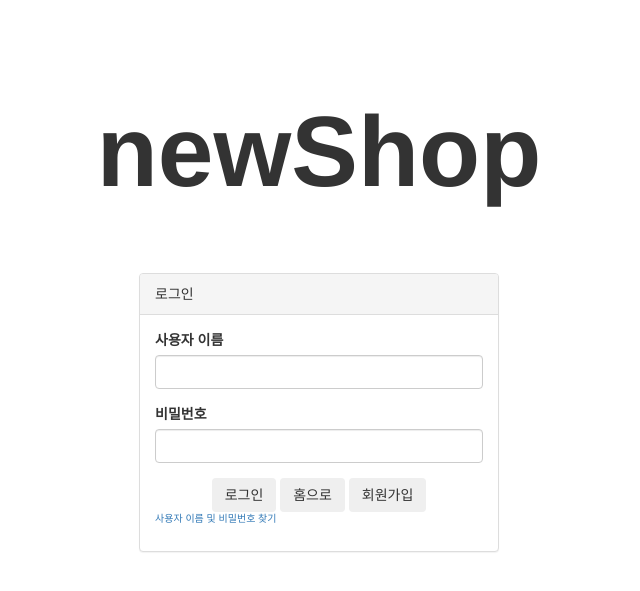
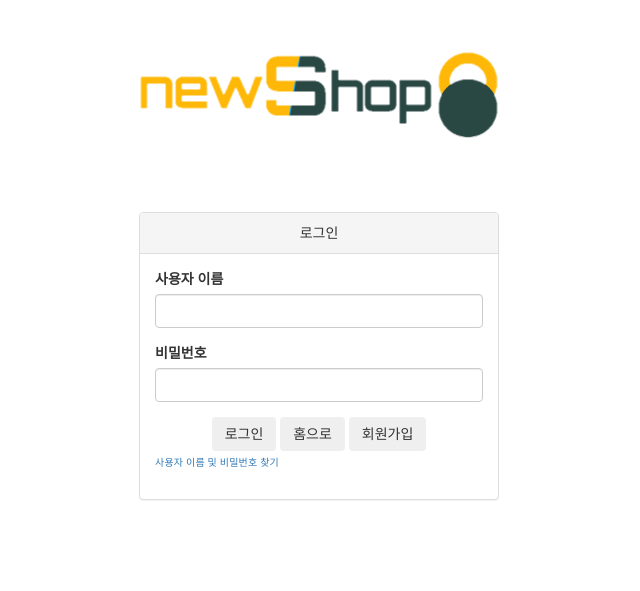
Before and after one commit to skkuse/2020spring_41class_team3, a Django app: page /login/ in a window 1280 px wide. Shown: the top 591 px of the page, without its empty margins (321-961 px from the left). Run offline with Django 3.2, Linux system fonts and the light colour scheme; some libraries are stand-ins or nearby versions; some web fonts are replaced.

Commit message:
signin page, no crash with commit #65

```diff
--- /dev/null
+++ b/src/NewShop/Auth/static/css/style_auth.css
@@ -0,0 +1,80 @@
+
+/* main font for menu. */
+@import url(http://fonts.googleapis.com/css?family=Raleway:100,300,400,500,700,900);
+/* font for headings, text, tags */
+@import url(http://fonts.googleapis.com/css?family=Open+Sans:300,400,500,600,700,800);
+@import url(//fonts.googleapis.com/earlyaccess/jejugothic.css);
+
+div {
+    margin: 0px;
+    font-family: "Open Sans", Sans-serif;
+    font-family: 'Jeju Gothic', sans-serif;
+}
+
+h1,
+h2,
+h3,
+h4,
+h5,
+h6 {
+    font-weight: 300;
+    letter-spacing: 0.4px;
+    font-family: "Raleway", Sans-serif;
+    color: #232323;
+}
+
+p {
+    font-family: 'Open Sans', Sans-serif;
+    font-size: 15px;
+    font-weight: 300;
+    line-height: 23px;
+    letter-spacing: 0.2px;
+    color: #444444;
+    text-align: center;
+}
+
+.registration {
+    width: 360px;
+    margin: 0 auto;
+}
+label {
+    width: 50%;
+    text-align: left;
+}
+.control-label {
+    font-size:1rem;
+    width: 100%;
+}
+#btn_group{
+    width:100%;
+    text-align: center;
+}
+
+#btn_group button:hover{
+    text-align: center;
+    color:white;
+    background-color:black;
+}
+.panel.panel-default.registration{
+    position: relative;
+    top:50px;
+}
+#head{
+    position: relative;
+    top:80px;
+    font-size:10rem;
+    font-weight:700;
+    text-align:center;
+}
+#etc{
+    text-align:left;
+    font-size:1rem;
+}
+.logo{
+    margin-top:1%;
+    display : block ;
+    text-align:center;
+}
+.panel-heading{
+    text-align:center;
+}
--- a/src/NewShop/Auth/templates/Auth/signin.html
+++ b/src/NewShop/Auth/templates/Auth/signin.html
@@ -1,60 +1,14 @@
-{% load static %}
-
+{%load static%}
 <!DOCTYPE html>
-<!--여기부터-->
-    <link rel="stylesheet" href="https://maxcdn.bootstrapcdn.com/bootstrap/3.3.2/css/bootstrap.min.css">
-    <style>
-        .registration {
-            width: 360px;
-            margin: 0 auto;
-        }
-        p {
-            text-align: center;
-            font-size: 1rem;
-        }
-        label {
-            width: 50%;
-            text-align: left;
-        }
-        .control-label {
-            font-size:1rem;
-            width: 100%;
-        }
-        #btn_group{
-            width:100%;
-            text-align: center;
-        }
-
-        #btn_group button:hover{
-            text-align: center;
-            color:white;
-            background-color:black;
-        }
-        .panel.panel-default.registration{
-            position: relative;
-            top:130px;
-        }
-        #head{
-            position: relative;
-            top:80px;
-            font-size:10rem;
-            font-weight:700;
-            text-align:center;
-        }
-        #etc{
-            text-align:left;
-            font-size:1rem;
-        }
-    </style>
-    <!--여기까지 스타일-->
 <html>
 <head>
-
     <meta charset="UTF-8">
+    <link rel="stylesheet" href="https://maxcdn.bootstrapcdn.com/bootstrap/3.3.2/css/bootstrap.min.css">
+    <link href="{%static 'css/style_auth.css'%}" rel="stylesheet">
     <title>newShop</title>
 </head>
 <body>
-    <div id="head">newShop</div>
+    <div class="logo"> <img src="{%static 'images/logo.png'%}" style="display:inline;width:30%"></div>
     <div class="panel panel-default registration">
             <div class="panel-heading">
                 로그인
@@ -70,7 +24,8 @@
                             id="{{ field.id_for_lable }}"
                             class="form-control"
                             type="{{ field.field.widget.input_type }}"
-                            value="{{ field.value|default_if_none:'' }}">
+                            value="{{ field.value|default_if_none:'' }}"
+                            >
                             <p>{{field.help_text|linebreaksbr}}</p>
                             {% for error in field.errors %}
                                 <label class="control-label" for="{{ field.id_for_label }}" style="color:red" align="center">{{ error }}</label>
--- a/src/NewShop/Displayer/templates/Displayer/home.html
+++ b/src/NewShop/Displayer/templates/Displayer/home.html
@@ -1,8 +1,7 @@
 {% extends 'Displayer/index.html' %}
 {%load static%}
 {% block content %}
-				<header>
-
+		<header>
 			<div class="container-fluid" >
 				<div class="slider-container" >
 					<div class="owl-slider owl-carousel">
```
Also changed, not shown: src/NewShop/Auth/static/images/logo2.png (added).
